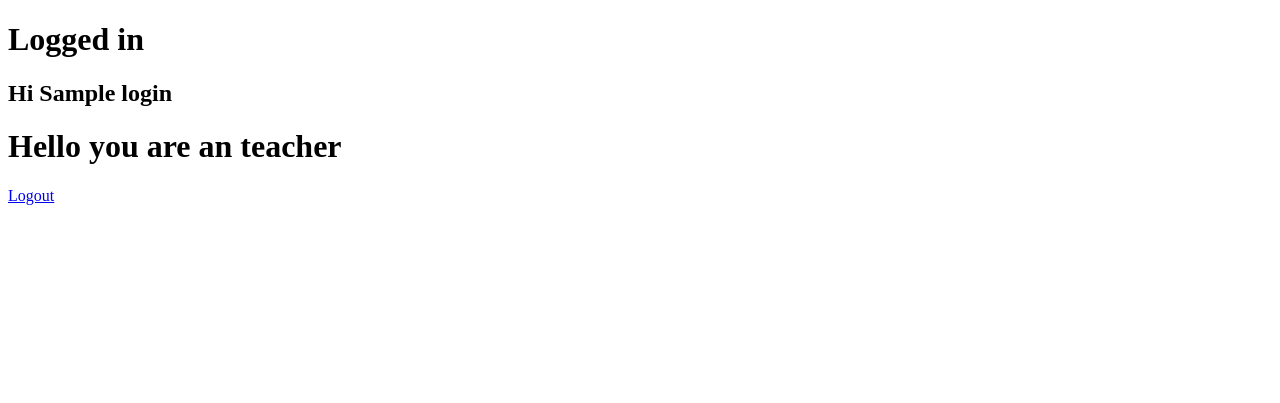
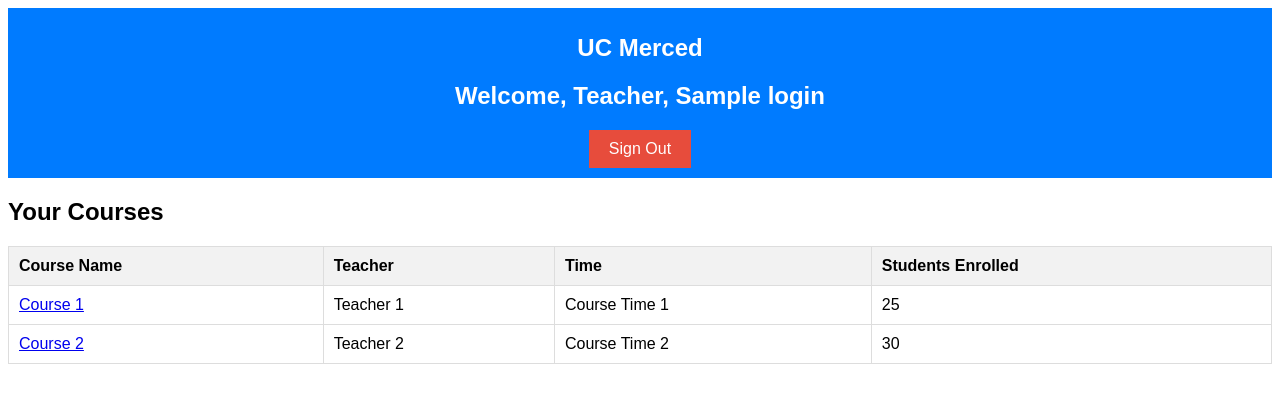
Before and after one commit to lugonzalez126/CSE106Project, a Flask app: template templates/teacher.html in a window 1280 px wide. Shown: the top 403 px of the page. Run offline with Flask 3, Linux system fonts and the light colour scheme; the template is opened without the code that fills it: values that come from a table or form of the project are taken from there, others are empty; tables that the repository leaves empty hold one stand-in row (values such as "Sample post"); some libraries are stand-ins or nearby versions.

Commit message:
trying to update student frontend and teacher frontend

```diff
--- a/templates/teacher.html
+++ b/templates/teacher.html
@@ -1,14 +1,85 @@
 <!DOCTYPE html>
-<html lang="en">
+<html>
 <head>
-    <meta charset="UTF-8">
-    <meta name="viewport" content="width=device-width, initial-scale=1.0">
-    <title>Document</title>
+    <title>Teacher Page</title>
+    <link rel="stylesheet" type="text/css" href="teacherstyle.css">
 </head>
 <body>
-    <h1>Logged in</h1>
-    <h2>Hi {{ user.name }}</h2>
-    <h1>Hello you are an teacher</h1>
-    <a href="{{url_for('logout')}}">Logout</a>
+    <div class="header">
+        <h1>UC Merced</h1>
+        <h2>Welcome, Teacher, {{ user.name }}</h2>
+        <button id="sign-out-button">Sign Out</button>
+    </div>
+
+    <h2>Your Courses</h2>
+
+    <table>
+        <tr>
+            <th>Course Name</th>
+            <th>Teacher</th>
+            <th>Time</th>
+            <th>Students Enrolled</th>
+        </tr>
+        <tr>
+            <td><a href="#" onclick="showCourseDetails('Course 1')">Course 1</a></td>
+            <td>Teacher 1</td>
+            <td>Course Time 1</td>
+            <td>25</td>
+        </tr>
+        <tr>
+            <td><a href="#" onclick="showCourseDetails('Course 2')">Course 2</a></td>
+            <td>Teacher 2</td>
+            <td>Course Time 2</td>
+            <td>30</td>
+        </tr>
+        <!-- Add more course rows as needed -->
+    </table>
+
+    <div id="course1-details" style="display: none;">
+        <h2 id="course1-name-header"></h2>
+        <button id="back-button" onclick="showCourseList()">Back to Courses</button>
+        <table>
+            <tr>
+                <th>Student Name</th>
+                <th>Grades</th>
+            </tr>
+            <!-- Add student and grade information here -->
+            <td>Nancy Little</td>
+            <td>89</td>
+        </table>
+    </div>
+
+    <div id="course2-details" style="display: none;">
+        <h2 id="course2-name-header"></h2>
+        <button id="back-button" onclick="showCourseList()">Back to Courses</button>
+        <table>
+            <tr>
+                <th>Student Name</th>
+                <th>Grades</th>
+            </tr>
+            <!-- Add student and grade information here -->
+            <td>Richard Lopez</td>
+            <td>67</td>
+        </table>
+    </div>
+
+    <script>
+        function showCourseDetails(courseName) {
+            if (courseName === 'Course 1') {
+                document.getElementById("course1-name-header").textContent = courseName;
+                document.getElementById("course1-details").style.display = "block";
+                document.getElementById("course2-details").style.display = "none";
+            } else if (courseName === 'Course 2') {
+                document.getElementById("course2-name-header").textContent = courseName;
+                document.getElementById("course2-details").style.display = "block";
+                document.getElementById("course1-details").style.display = "none";
+            }
+        }
+
+        function showCourseList() {
+            document.getElementById("course1-details").style.display = "none";
+            document.getElementById("course2-details").style.display = "none";
+        }
+    </script>
 </body>
 </html>
--- /dev/null
+++ b/templates/teacherstyle.css
@@ -0,0 +1,47 @@
+/* Add your CSS styles here */
+
+body {
+    font-family: Arial, sans-serif;
+}
+
+.header {
+    background-color: #007BFF;
+    color: #fff;
+    text-align: center;
+    padding: 10px;
+}
+
+.header h1 {
+    font-size: 24px;
+}
+
+table {
+    border-collapse: collapse;
+    width: 100%;
+}
+
+table, th, td {
+    border: 1px solid #ddd;
+}
+
+th, td {
+    padding: 10px;
+    text-align: left;
+}
+
+th {
+    background-color: #f2f2f2;
+}
+
+#sign-out-button {
+    background-color: #e74c3c;
+    color: #fff;
+    border: none;
+    padding: 10px 20px;
+    font-size: 16px;
+    cursor: pointer;
+}
+
+#sign-out-button:hover {
+    background-color: #c0392b;
+}
```
Also changed, not shown: templates/student.html (+90 -8 lines), templates/studentstyle.css (added, +63 -0 lines), templates/styles.css (deleted, +0 -7 lines).
